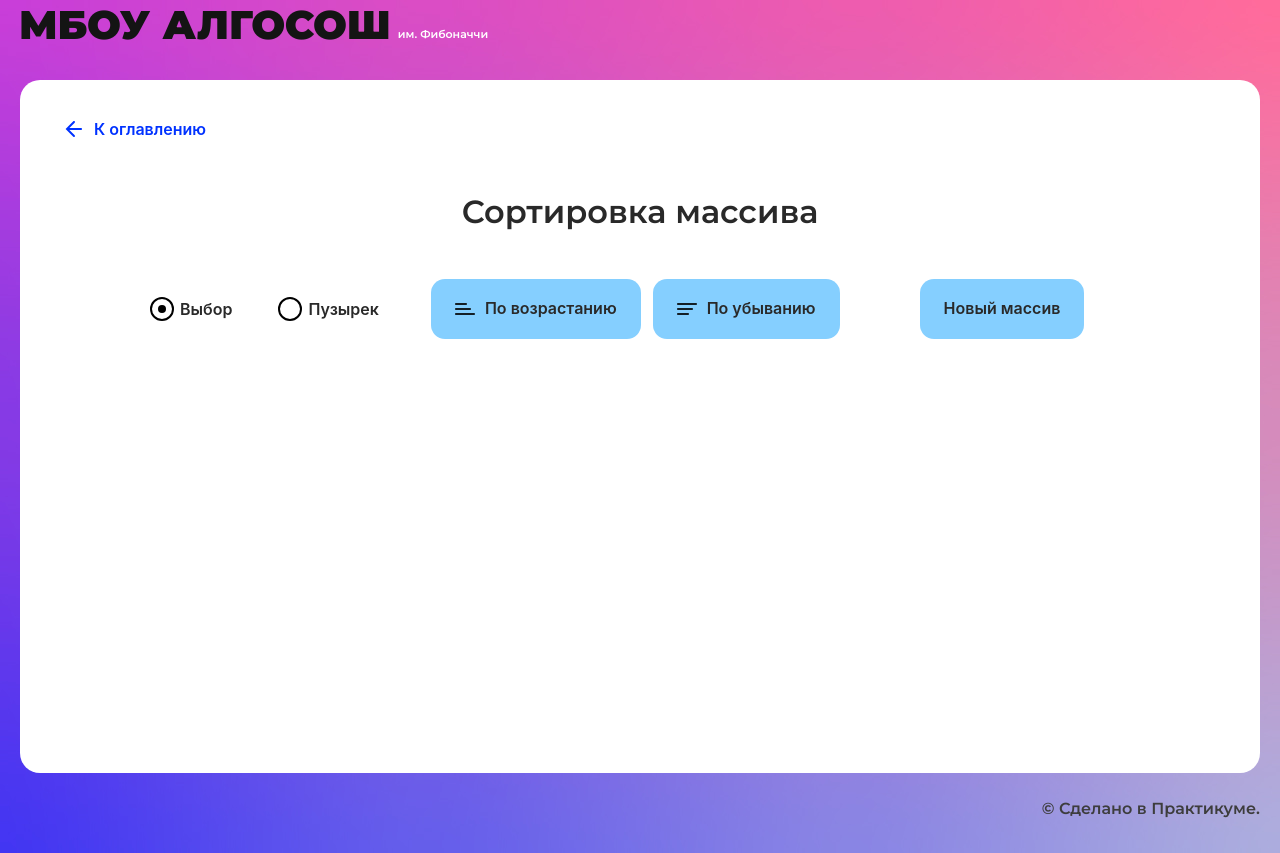
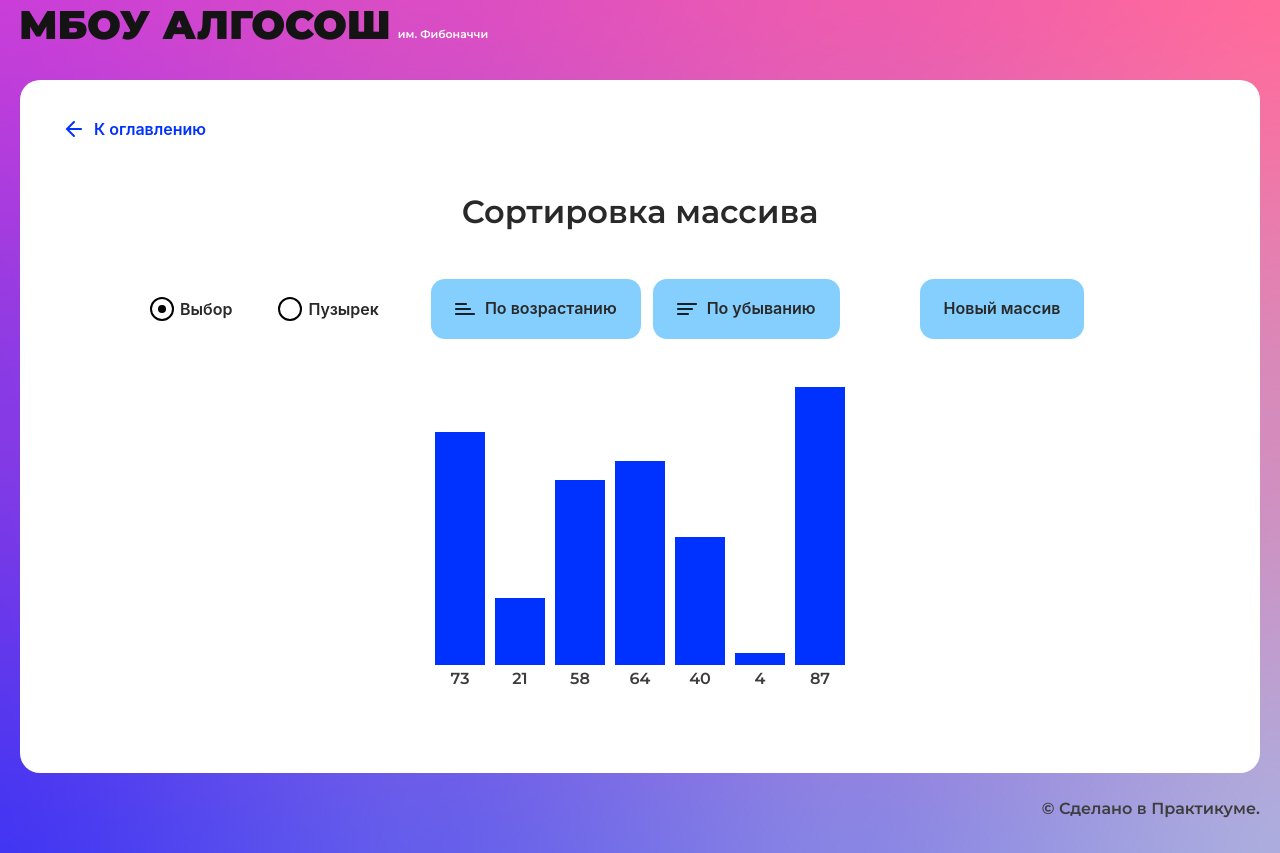
Before and after one commit to Kinerma/algoritms, a React (Create React App) app: page /sorting in a window 1280 px wide. Built offline with nearby package versions, Linux system fonts and the light colour scheme.

Commit message:
замечания после ревью

```diff
--- a/src/components/app/app.tsx
+++ b/src/components/app/app.tsx
@@ -8,11 +8,11 @@ import { StringComponent } from "../string/string";
 import { SortingPage } from "../sorting-page/sorting-page";
 import { StackPage } from "../stack-page/stack-page";
 
-import "./app.css";
+import style from "./app.module.css";
 
 function App() {
   return (
-    <div className="app">
+    <div className={style.app}>
       <BrowserRouter>
         <Switch>
           <Route path="/" exact>
--- a/src/components/fibonacci-page/fibonacci-page.tsx
+++ b/src/components/fibonacci-page/fibonacci-page.tsx
@@ -46,7 +46,8 @@ export const FibonacciPage: React.FC = () => {
         setArray([])
         const fibSequence = fibonacci(Number(inputValue))
         fibonacciArray(fibSequence)
-
+        setInputValue('')
+        setIsLoading(false)
     }
 
   return (
--- a/src/components/sorting-page/sorting-page.tsx
+++ b/src/components/sorting-page/sorting-page.tsx
@@ -1,4 +1,4 @@
-import React, {FormEvent, useState} from "react";
+import React, {FormEvent, useEffect, useState} from "react";
 import sortingStyle from './sorting-page.module.css'
 import {SolutionLayout} from "../ui/solution-layout/solution-layout";
 import {ElementStates} from "../../types/element-states";
@@ -81,6 +81,13 @@ export const SortingPage: React.FC = () => {
         setIsLoading(false)
     }
 
+    useEffect(() => {
+        randomArr()
+        return () => {
+            setArray([])
+        }
+    }, [])
+
   return (
     <SolutionLayout title="Сортировка массива">
        <form className={sortingStyle.form} onSubmit={handleRandomArr}>
--- a/src/components/stack-page/stack-page.tsx
+++ b/src/components/stack-page/stack-page.tsx
@@ -47,6 +47,7 @@ export const StackPage: React.FC = () => {
         setInProcess({add: true, remove: false})
         await addCircle(value)
         setInProcess({add: false, remove: false})
+        setValue('')
     }
 
 
@@ -55,6 +56,7 @@ export const StackPage: React.FC = () => {
       <form className={stackStyle.form} onSubmit={handleSubmit}>
         <Input type='text'
                maxLength={4}
+               value={value}
                isLimitText
                onChange={changeInput}
                disabled={inProcess.add || inProcess.remove} />
```
Also changed, not shown: src/components/app/app.module.css (renamed from src/components/app/app.css), 1 other file (tests, documents, lock files or other folders).
